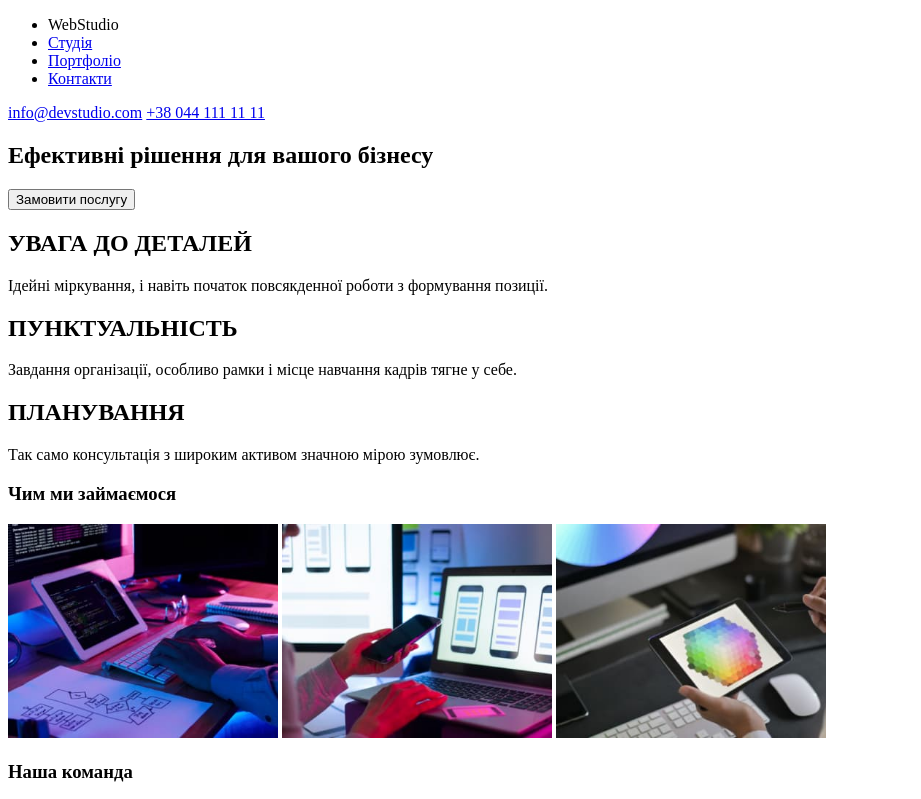
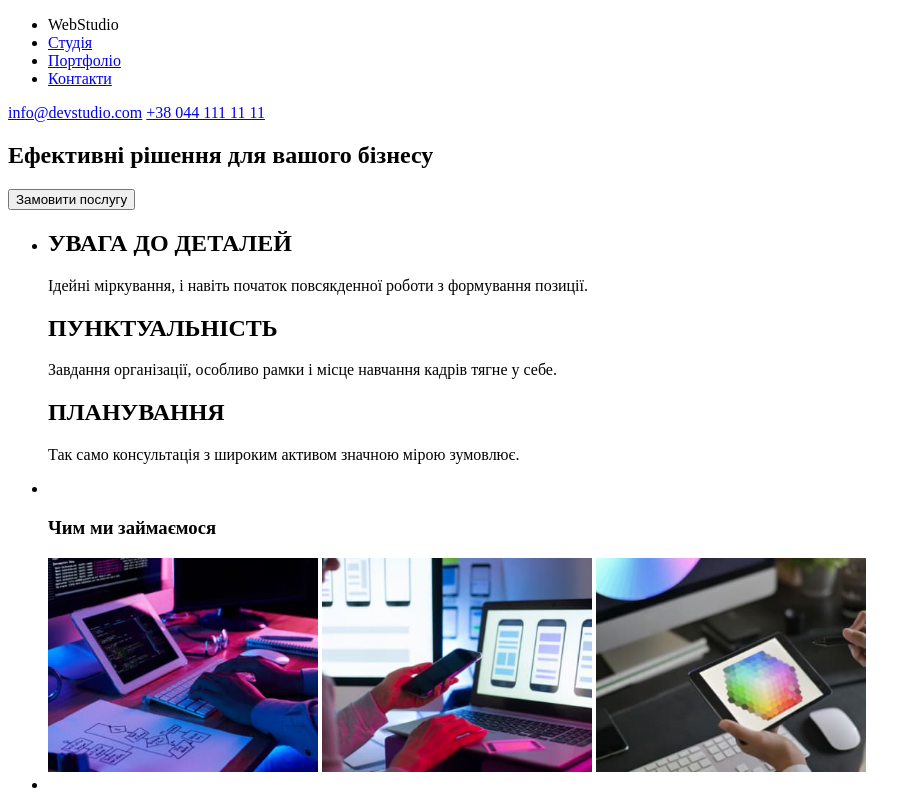
Before and after one commit to CristinaShuron/goit-markup-hw-01, a plain HTML site: page index.html in a window 1280 px wide. Shown: the top 799 px of the page, without its empty margins (0-921 px from the left). Drawn offline with Linux system fonts and the light colour scheme.

Commit message:
list setting

```diff
--- a/index.html
+++ b/index.html
@@ -1,6 +1,6 @@
 <!DOCTYPE html>
 
-<html lang="en">
+<html lang="uk">
   <head>
     <meta charset="UTF-8" />
 
@@ -36,9 +36,9 @@
 
         <button type="button">Замовити послугу</button>
       </section>
-
+          <ul>
       <section class="description">
-        <h2>УВАГА ДО ДЕТАЛЕЙ</h2>
+<li><h2>УВАГА ДО ДЕТАЛЕЙ</h2></li>
 
         <p>
           Ідейні міркування, і навіть початок повсякденної роботи з формування
@@ -57,7 +57,7 @@
         <p>Так само консультація з широким активом значною мірою зумовлює.</p>
       </section>
 
-      <section class="about">
+      <li><section class="about"></li>
         <h3>Чим ми займаємося</h3>
 
         <img src="./images/about1.jpg" alt="keyboard" width="270" />
@@ -67,7 +67,7 @@
         <img src="./images/about3.jpg" alt="tablet" width="270" />
       </section>
 
-      <section class="team">
+<li><section class="team"></li>
         <h3>Наша команда</h3>
 
         <img src="./images/designer.jpg" alt="product designer" width="270" />
@@ -88,6 +88,7 @@
         <p>Михайло Єрмаков</p>
         <p>UI Designer</p>
       </section>
+          </ul>
     </main>
 
     <footer>
```
